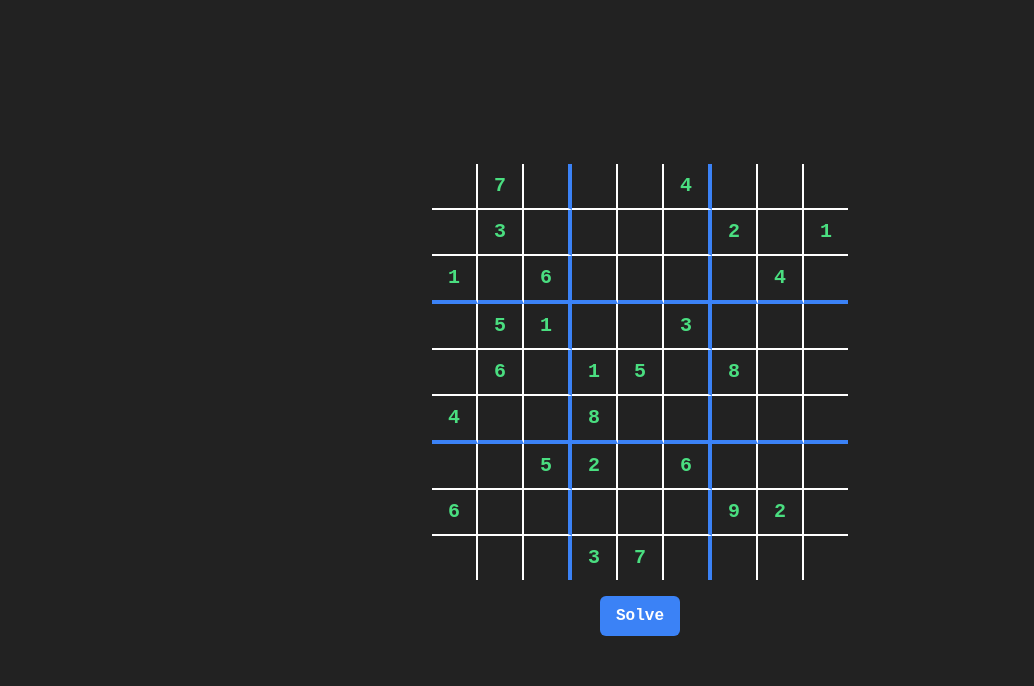
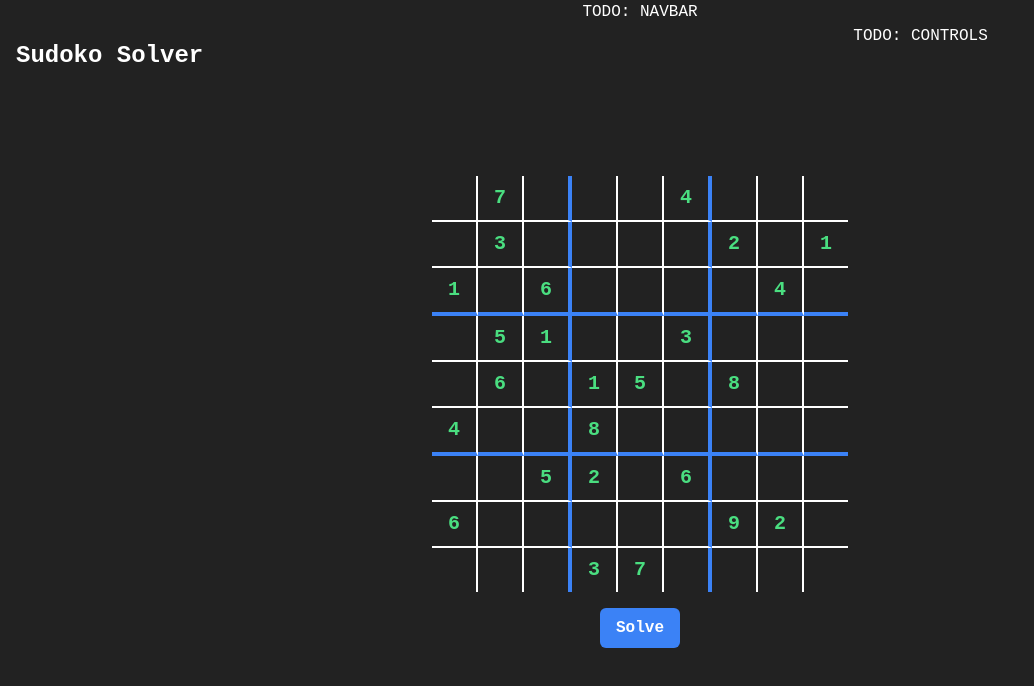
Before and after one commit to Mo2men-dev/backtracking_visualization, a React (Vite) app in the folder Sudoko/: page / in a window 1280 px wide. Shown: the top 686 px of the page, without its empty margins (0-1034 px from the left). Built offline with nearby package versions, Linux system fonts and the light colour scheme.

Commit message:
feature: layout initiated

```diff
--- a/Sudoko/src/App.tsx
+++ b/Sudoko/src/App.tsx
@@ -52,6 +52,14 @@ function App() {
 
     return (
         <div className='h-full flex items-center justify-center flex-col'>
+            <nav>TODO: NAVBAR</nav>
+            <div className='w-full h-full flex'>
+                <div className='flex flex-col flex-1'>
+                    <div>
+                        <h1 className='text-2xl font-bold w-full flex p-4 animate-fade-in-right'>Sudoko Solver</h1>
+                    </div>
+                </div>
+                <div className='flex flex-col flex-1 w-fit justify-center items-center'>
                     <div>
                         <Grid grid={grid}/>
                     </div>
@@ -72,6 +80,9 @@ function App() {
                         globalState.currAnimationIndx = 0
                     }} className='mt-4 px-4 py-2 bg-blue-500 text-white font-bold rounded-md'>Solve</button>
                 </div>
+                <div className='flex-1'>TODO: CONTROLS</div>
+            </div>
+        </div>
     )
 }
 
--- a/Sudoko/tailwind.config.js
+++ b/Sudoko/tailwind.config.js
@@ -5,7 +5,24 @@ export default {
       "./src/**/*.{js,ts,jsx,tsx}",
     ],
     theme: {
-      extend: {},
+      extend: {
+        keyframes: {
+            "fade-in-right": {
+                "0%": {
+                    opacity: "0",
+                    transform: "translateX(-50px)",
+                },
+                "100%": {
+                    opacity: "1",
+                    transform: "translateX(0)",
+                },
+            }
+        },
+
+        animation: {
+            "fade-in-right": "fade-in-right .5s ease-out",
+        },
+      },
     },
     plugins: [],
 }
```
Lines whose indentation alone changed are shown as unchanged.
